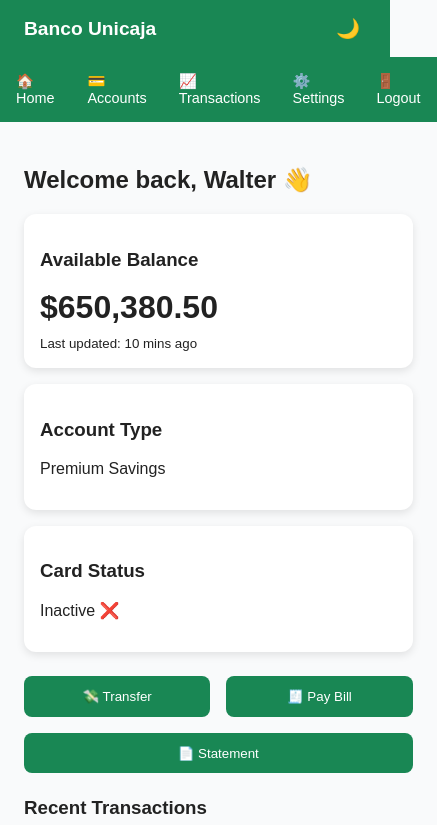
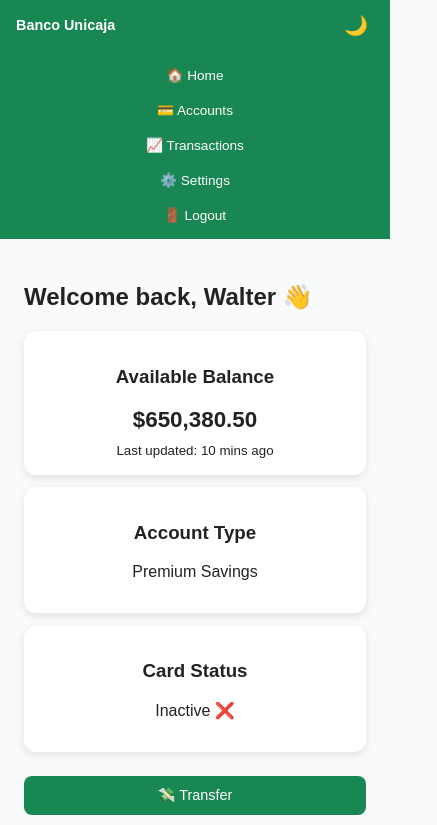
Before and after one commit to Olatigbejoel15/unicaja-banco, a plain HTML site: page dashboard.html in a window 390 px wide. Shown: the top 825 px of the page, 437 px wide, since content can reach past the window. Drawn offline with Linux system fonts and the light colour scheme.

Commit message:
chnages made to the responsiveness

```diff
--- a/dashboard.html
+++ b/dashboard.html
@@ -266,7 +266,7 @@
     }
 
     /* Responsive */
-    @media (max-width: 768px) {
+    /* @media (max-width: 768px) {
       .container {
         grid-template-columns: 1fr;
       }
@@ -282,7 +282,115 @@
         padding: 0.5rem;
         font-size: 0.9rem;
       }
-    }
+    } */
+
+    /* Responsive Design */
+@media (max-width: 1024px) {
+  .container {
+    grid-template-columns: 180px 1fr;
+  }
+}
+
+@media (max-width: 768px) {
+  /* Layout: sidebar becomes collapsible row */
+  .container {
+    grid-template-columns: 1fr;
+  }
+
+  .sidebar {
+    flex-direction: row;
+    justify-content: space-around;
+    align-items: center;
+    height: auto;
+    padding: 0.6rem;
+    flex-wrap: wrap;
+    font-size: 0.85rem;
+  }
+
+  .sidebar a {
+    padding: 0.4rem 0.6rem;
+    font-size: 0.85rem;
+  }
+
+  .navbar {
+    flex-direction: row;
+    justify-content: space-between;
+    align-items: center;
+    padding: 0.8rem 1rem;
+  }
+
+  .navbar h1 {
+    font-size: 1rem;
+  }
+
+  .cards {
+    grid-template-columns: 1fr;
+    gap: 0.8rem;
+  }
+
+  .card {
+    text-align: center;
+    padding: 1rem;
+  }
+
+  .balance {
+    font-size: 1.6rem;
+  }
+
+  .actions {
+    flex-direction: column;
+    gap: 0.8rem;
+  }
+
+  .actions button {
+    width: 100%;
+    font-size: 0.95rem;
+  }
+
+  table, th, td {
+    font-size: 0.85rem;
+  }
+
+  th, td {
+    padding: 0.7rem;
+  }
+
+  .footer {
+    font-size: 0.8rem;
+    padding: 1rem;
+  }
+
+  .modal {
+    width: 95%;
+    max-width: 320px;
+    padding: 1.5rem;
+  }
+}
+
+/* Extra small screens (like iPhone SE, iPhone 13 Mini, etc.) */
+@media (max-width: 480px) {
+  .navbar h1 {
+    font-size: 0.9rem;
+  }
+
+  .sidebar {
+    flex-direction: column;
+    gap: 0.4rem;
+  }
+
+  .actions button {
+    font-size: 0.9rem;
+    padding: 0.7rem;
+  }
+
+  .balance {
+    font-size: 1.4rem;
+  }
+
+  table {
+    font-size: 0.8rem;
+  }
+}
   </style>
 </head>
 <body>
```
